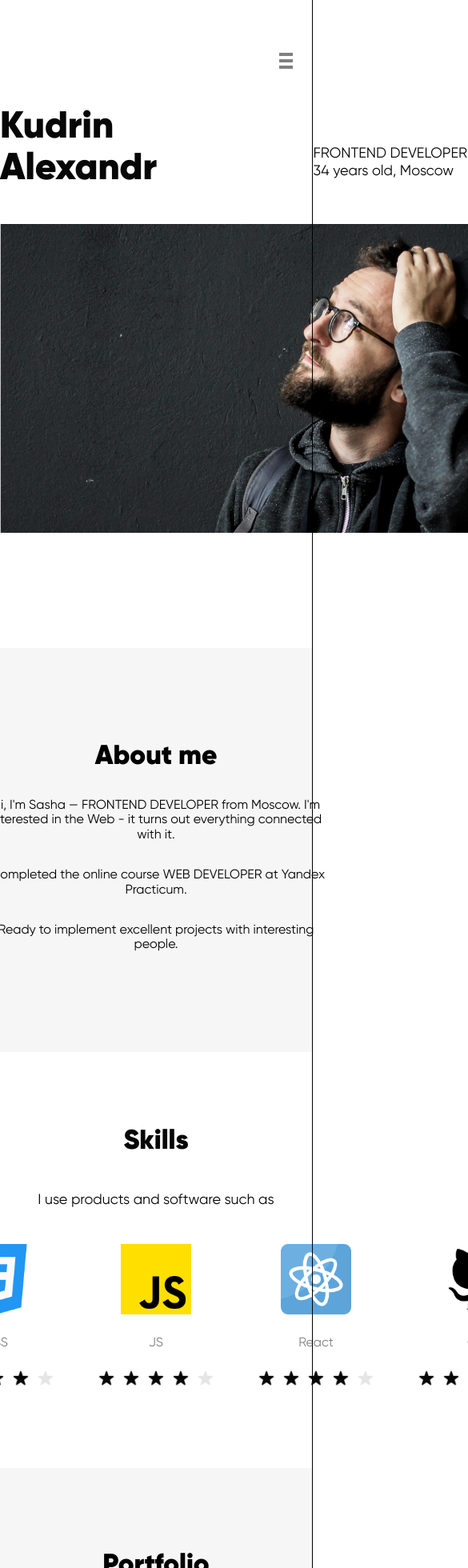
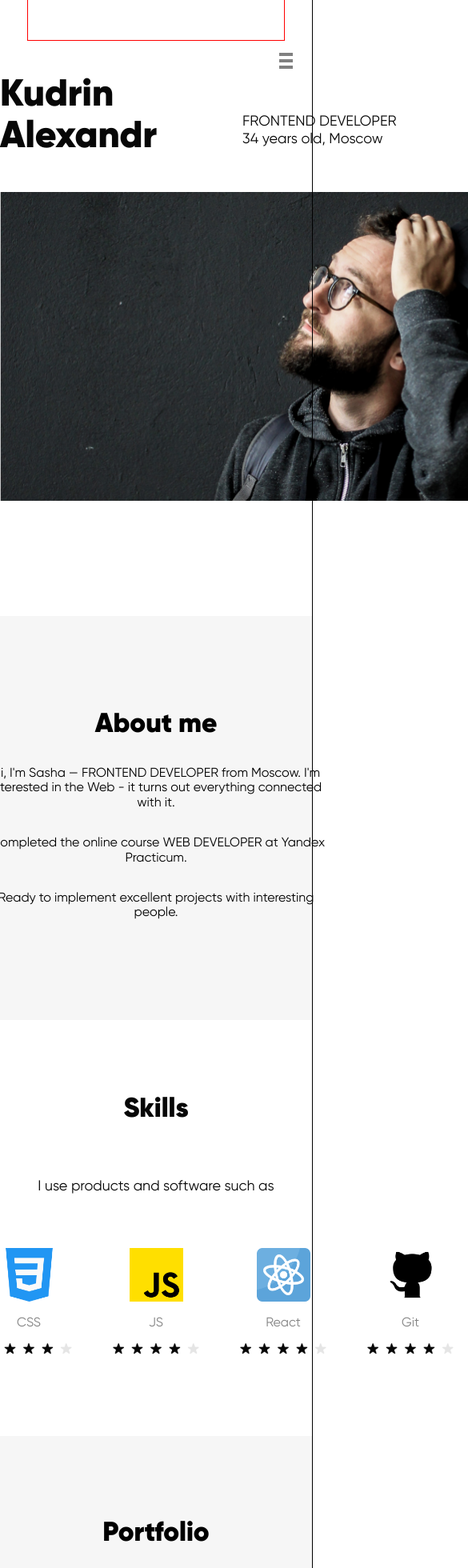
Before and after one commit to The-Mechanical-Ocean/my-portfolio, a React (Create React App) app: page / in a window 390 px wide. Shown: the top 1960 px of the page at 80% size, 585 px wide, since content can reach past the window. Built offline with nearby package versions, Linux system fonts and the light colour scheme.

Commit message:
alpha adaptive 900px

```diff
--- a/src/components/AboutMe/AboutMe.css
+++ b/src/components/AboutMe/AboutMe.css
@@ -34,3 +34,10 @@
   font-size: 18px;
   line-height: 21px;
 }
+
+@media screen and (max-width: 900px) {
+  .about {
+    max-width: 768px;
+  }
+
+}
--- a/src/components/CardSkills/CardSkills.css
+++ b/src/components/CardSkills/CardSkills.css
@@ -43,112 +43,20 @@
   text-align: center;
 }
 
-/* @media screen and (max-width: 1280px) {
+
+
+@media screen and (max-width: 900px) {
   .card {
-    height: 350px;
-    gap: 10px;
-  }
-
-  .card__text-container {
-    width: 100%;
-    display: flex;
-    flex-direction: column;
-    justify-content: space-between;
-    height: 150px;
+    height: 135px;
+    width: 124px;
   }
 
   .card__image-container {
-    width: 100%;
-    height: 100%;
-    display: flex;
-    align-items: center;
-    justify-content: center;
-  }
-
-  .card__info {
-    width: 70%;
-    height: 250px;
-    margin-right: 3%;
-  }
-
-  .card__image {
-    background-size: cover;
-    background-repeat: no-repeat;
-    width: 80%;
-  }
-
-  .card__title {
-    margin: 0;
-    font-weight: 500;
-    font-size: 22px;
-    line-height: 22px;
-    color: #94C31F;
-  }
-
-  .card__text {
-    margin: 0;
-    padding-bottom: 1%;
-    font-weight: 500;
-    font-size: 12px;
-    line-height: 20px;
-    width: 400px;
-  }
-
-  .card__href-text {
-    font-weight: 400;
-    font-size: 14px;
-    line-height: 15px;
-    color: #FFFFFF;
-    margin: 0;
-  }
-
-  .card__href {
-    width: 190px;
-    height: 55px;
-    display: flex;
-    background-color: #94C31F;
-    border-radius: 15px;
-    cursor: pointer;
-    border: none;
-  }
-} */
-
-/* @media screen and (max-width: 900px) {
-  .card {
-    gap: 5px;
-  }
-
-  .card__info {
-    text-align: center;
-    width: 50%;
-    height: 260px;
-    margin-right: 5%;
-  }
-
-  .card__title {
-    font-size: 18px;
-    line-height: 22px;
-  }
-
-  .card__text {
-    font-size: 11px;
-    line-height: 18px;
-    padding-bottom: 0;
-    width: 260px;
-  }
-
-  .card__href-text {
-    font-size: 14px;
-    line-height: 18px;
-  }
-
-  .card__href {
-    width: 190px;
-    height: 55px;
-    border-radius: 10px;
+    width: 67px;
+    height: 68px;
   }
 }
-
+/*
 @media screen and (max-width: 640px) {
   .card {
     height: 500px;
--- a/src/components/Header/Header.css
+++ b/src/components/Header/Header.css
@@ -4,24 +4,23 @@
   height: 90px;
   display: flex;
   align-items: flex-end;
+  outline: 1px solid red;
 }
 
 
 @media screen and (max-width: 900px) {
   .header {
     max-width: 768px;
+    height: 75px;
   }
 
 }
 
 @media screen and (max-width: 640px) {
   .header {
-    /* display: none; */
+    outline: 1px solid red;
+    max-width: 320px;
+    height: 50px;
   }
+
 }
-
-/* @media screen and (max-width: 480px) {
-  .header {
-    max-width: 768px;
-  }
-} */
--- a/src/components/Hero/Hero.css
+++ b/src/components/Hero/Hero.css
@@ -8,7 +8,7 @@
   /* justify-content: space-between;  */
   align-content: center;
   /* align-items: flex-end; */
-  outline: none;
+  /* outline: none; */
   /* background: linear-gradient(180deg, #FFFFFF 0%, #F1F1F1 100%); */
 }
 
@@ -154,50 +154,21 @@
   transition: opacity 0.5s ease 0s;
 }
 
-/* @media screen and (max-width: 1280px) {
-    .header {
-      max-width: 900px;
-    }
-    .header__title {
-      font-size: 27px;
-      margin-right: 40px;
+  @media screen and (max-width: 900px) {
+    .hero {
+      max-width: 768px;
     }
 
-    .header__face-img {
-      width: 24px;
-      height: 24px;
+    .hero__container {
+      width: 768px;
     }
 
-    .header__inst-img {
-      width: 24px;
-      height: 24px;
-    }
-
-    .header__twit-img {
-      width: 24px;
-      height: 24px;
-    }
-
-    .header__menu {
-      height: 24px;
-    }
-
-    .header__link {
-      width: 24px;
-      height: 24px;
+    .hero__foto {
+      width: 768px;
     }
   }
 
-  @media screen and (max-width: 900px) {
-    .header {
-      height: 75px;
-    }
-    .header__title {
-      margin-right: 10px;
-    }
-  }
-
-  @media screen and (max-width: 640px) {
+  /* @media screen and (max-width: 640px) {
     .header {
       max-width: 320px;
       height: 50px;
--- a/src/components/Navigation/Navigation.css
+++ b/src/components/Navigation/Navigation.css
@@ -141,9 +141,10 @@
   /* width: 99.8%; */
   height: 90px;
   display: flex;
-  /* justify-content: space-between;  */
+  justify-content: space-between;
   /* align-content: center; */
   align-items: flex-end;
+  outline: 1px solid green;
   /* outline: 1px solid red; */
   /* background: linear-gradient(180deg, #FFFFFF 0%, #F1F1F1 100%); */
 }
@@ -163,25 +164,6 @@
   border-bottom: 1px solid rgba(130, 130, 130, 1);
 }
 
-/* .header__face-img {
-  background-image: url('../../images/faceboock.svg');
-  background-size: cover;
-  width: 27px;
-  height: 27px;
-}
-.header__inst-img {
-  background-image: url('../../images/insta.svg');
-  background-size: cover;
-  width: 27px;
-  height: 27px;
-}
-.header__twit-img {
-  background-image: url('../../images/twiter.svg');
-  background-size: cover;
-  width: 27px;
-  height: 27px;
-} */
-
 .navigation__link {
   font-weight: 700;
   font-size: 18px;
@@ -189,67 +171,20 @@
   text-decoration: none;
 }
 
-/* .header__title {
-  margin: 0 80px 0 0;
-  padding: 0;
-  font-style: normal;
-  font-weight: 700;
-  font-size: 32px;
-  color: #24B4E6;
-} */
-
-/* .navigation__menu {
-  background-image: url('../../images/header-menu.svg');
-  background-size: cover;
-  width: 40px;
-  height: 27px;
-  margin-right: 15px;
-} */
 
 .navigation__link:hover {
   opacity: 0.6;
   transition: opacity 0.5s ease 0s;
 }
 
-/* @media screen and (max-width: 1280px) {
-  .header {
-    max-width: 900px;
-  }
-  .header__title {
-    font-size: 27px;
-    margin-right: 40px;
-  }
-  .header__face-img {
-    width: 24px;
-    height: 24px;
-  }
-
-  .header__inst-img {
-    width: 24px;
-    height: 24px;
-  }
-
-  .header__twit-img {
-    width: 24px;
-    height: 24px;
-  }
-  .header__menu {
-    height: 24px;
-  }
-  .header__link {
-    width: 24px;
-    height: 24px;
+@media screen and (max-width: 900px) {
+  .navigation__link-container {
+    width: 768px;
+    /* height: 56px; */
   }
 }
-@media screen and (max-width: 900px) {
-  .header {
-    height: 75px;
-  }
-  .header__title {
-    margin-right: 10px;
-  }
-}
-@media screen and (max-width: 640px) {
+
+/* @media screen and (max-width: 640px) {
   .header {
     max-width: 320px;
     height: 50px;
@@ -288,118 +223,3 @@
     width: 60px;
   }
 } */
-
-.hero {
-  margin: 0 auto 0;
-  max-width: 1280px;
-  /* width: 99.8%; */
-  height: 680px;
-  display: flex;
-  /* flex-direction: column; */
-  /* justify-content: space-between;  */
-  align-content: center;
-  /* align-items: flex-end; */
-  outline: 1px solid red;
-  /* background: linear-gradient(180deg, #FFFFFF 0%, #F1F1F1 100%); */
-}
-
-.hero__container {
-  margin: 0 auto 0;
-  width: 945px;
-  height: 536px;
-  display: flex;
-  flex-direction: column;
-  justify-content: space-between;
-  /* align-items: flex-start; */
-  outline: 1px solid red;
-  /* border-bottom: 1px solid rgba(130, 130, 130, 1); */
-}
-
-.hero__info-container {
-  /* margin: 0 auto 0;
-  width: 945px;
-  height: 536px; */
-  display: flex;
-  /* flex-direction: column; */
-  justify-content: space-between;
-  align-items: flex-end;
-  outline: 1px solid red;
-  /* border-bottom: 1px solid rgba(130, 130, 130, 1); */
-}
-
-.hero__name {
-  margin: 0;
-  width: 155px;
-  font-size: 47px;
-  line-height: 52px;
-  color: #070707;
-  outline: 1px solid red;
-}
-
-.hero__profi {
-  margin: 0 40px 10px 0;
-  width: 210px;
-  font-size: 18px;
-  line-height: 22px;
-  color: #070707;
-  outline: 1px solid red;
-}
-
-.hero__lang {
-  margin: 0px 0 10px 0;
-  padding: 40px 0 0 0;
-  font-size: 16px;
-  line-height: 20px;
-  color: #828282;
-  transform: rotate(-90deg);
-  outline: 1px solid red;
-}
-.hero__foto {
-  background-image: url("../../images/hero__foto.png");
-  background-size: cover;
-  width: 945px;
-  height: 387px;
-}
-/*
-.header__inst-img {
-  background-image: url('../../images/insta.svg');
-  background-size: cover;
-  width: 27px;
-  height: 27px;
-}
-
-.header__twit-img {
-  background-image: url('../../images/twiter.svg');
-  background-size: cover;
-  width: 27px;
-  height: 27px;
-} */
-
-.header__link {
-  font-weight: 700;
-  font-size: 18px;
-  color: #828282;
-  text-decoration: none;
-}
-
-/* .header__title {
-  margin: 0 80px 0 0;
-  padding: 0;
-  font-style: normal;
-  font-weight: 700;
-  font-size: 32px;
-  color: #24B4E6;
-} */
-
-.header__menu {
-  /* background-image: url('../../images/header-menu.svg'); */
-  background-size: cover;
-  width: 40px;
-  height: 27px;
-  margin-right: 15px;
-}
-
-.header__link:hover {
-  opacity: 0.6;
-  transition: opacity 0.5s ease 0s;
-}
--- a/src/components/Portfolio/Portfolio.css
+++ b/src/components/Portfolio/Portfolio.css
@@ -44,3 +44,17 @@
   margin: 40px 0 100px 0;
 
 }
+
+@media screen and (max-width: 900px) {
+  .portfolio {
+    max-width: 768px;
+    height: 1700px;
+  }
+
+  .portfolio__image-link {
+    width: 600px;
+    height: 330px;
+    /* outline: 1px solid green; */
+    /* border: none; */
+  }
+}
--- a/src/components/Skills/Skills.css
+++ b/src/components/Skills/Skills.css
@@ -31,3 +31,9 @@
   margin-bottom: 100px;
   column-gap: 35px;
 }
+
+@media screen and (max-width: 900px) {
+  .skills {
+    max-width: 768px;
+  }
+}
--- a/src/index.css
+++ b/src/index.css
@@ -4,7 +4,7 @@
 .body {
   /* background-color: #fff; */
   /* outline: 1px solid red; */
-  /* overflow: hidden; */
+  overflow-x: hidden;
   /* position: relative; */
   /* height:auto; */
 }
```
